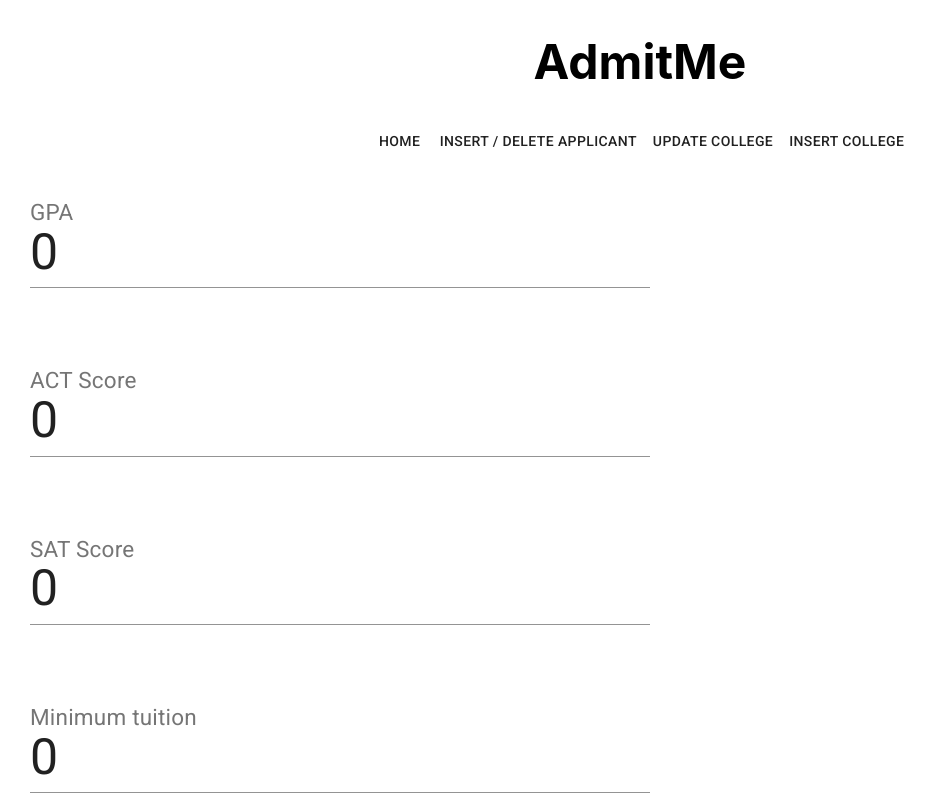
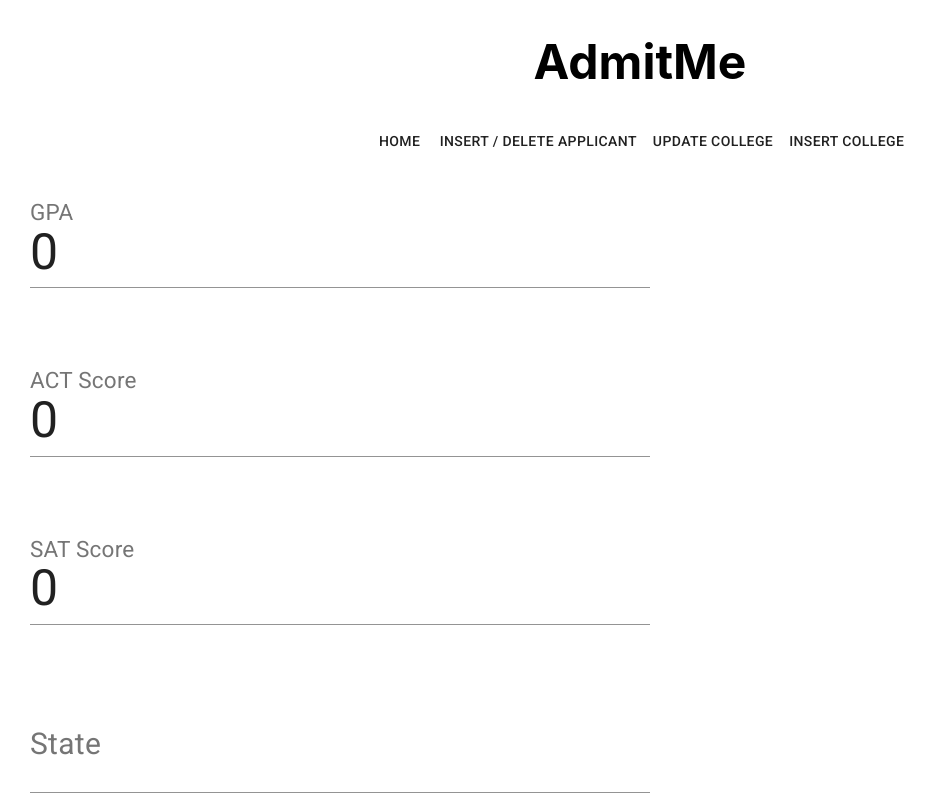
Before and after one commit to joshuacheng/CS411Project, a React (Create React App) app: page / in a window 1280 px wide. Shown: the top 800 px of the page, without its empty margins (0-937 px from the left). Built offline with nearby package versions, Linux system fonts and the light colour scheme.

Commit message:
Add state

```diff
--- a/src/SubmitForm.js
+++ b/src/SubmitForm.js
@@ -47,7 +47,7 @@ const fields = [
 	['gpa', 0, 'GPA'],
 	['actScore', 0, 'ACT Score'],
 	['satScore', 0, 'SAT Score'],
-	['tuitionLower', 0, 'Minimum tuition'],
+	['state', '', 'State'],
 	['tuitionUpper', 0, 'Maximum tuition'],
 ]
 
@@ -105,8 +105,12 @@ export class SubmitForm extends Component {
 	}
 
 	submit = event => {
+		const { state } = this.state;
+		const uppercaseState = state.charAt(0).toUpperCase() + state.slice(1);
+
 		const body = {
 			GPA: this.state.gpa,
+			state: uppercaseState,
 			actScore: this.state.actScore,
 			satScore: this.state.satScore,
 			maximumTuition: this.state.tuitionUpper,
```
